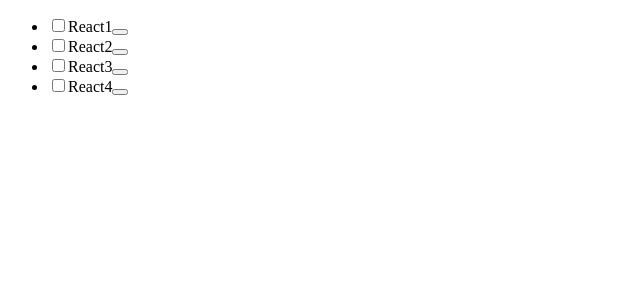
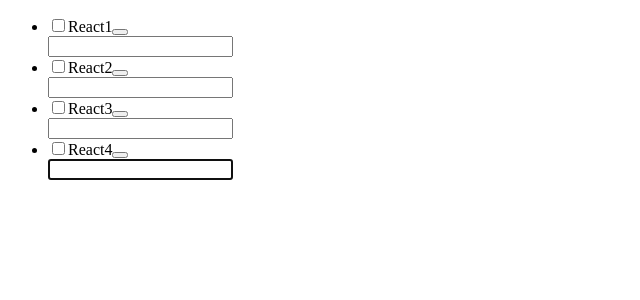
Before and after one commit to rjbernaldo/edifybot-api, a React app in the folder client/: page / in a window 1280 px wide. Shown: the top 300 px of the page, without its empty margins (0-640 px from the left). Built offline with nearby package versions, Linux system fonts and the light colour scheme; the HTML template or start-up script is replaced by a standard one.

Commit message:
Separated each part into its own component

```diff
--- a/client/src/components/CashmereApp.js
+++ b/client/src/components/CashmereApp.js
@@ -1,28 +1,17 @@
-import React from 'react';
+import React, { Component } from 'react';
+import ExpenseList from './ExpenseList';
 
-export default class CashmereApp extends React.Component {
+export default class CashmereApp extends Component {
   getExpenses() {
     return this.props.expenses || [];
   }
   render() {
-    return <div>
-      <section className="cashmereApp">
-        <section className="main">
-          <ul className="expense-list">
-            {this.getExpenses().map(expense =>
-              <li className="active" key={expense.get('text')}>
-                <div className="view">
-                  <input type="checkbox" className="toggle" />
-                  <label htmlFor="expense">
-                    {expense.get('text')}
-                  </label>
-                  <button className="destroy"></button>
-                </div>
-              </li>
-            )}
-          </ul>
+    return (
+      <div>
+        <section className="cashmere-app">
+          <ExpenseList expenses={ this.getExpenses() } />
         </section>
-      </section>
-    </div>
+      </div>
+    );
   }
 }
--- /dev/null
+++ b/client/src/components/ExpenseInput.js
@@ -0,0 +1,9 @@
+import React, { Component } from 'react';
+
+export default class ExpenseInput extends Component {
+  render() {
+    return (
+      <input className="edit" autoFocus={ true } type="text" />
+    );
+  }
+}
--- /dev/null
+++ b/client/src/components/ExpenseItem.js
@@ -0,0 +1,19 @@
+import React, { Component } from 'react';
+import ExpenseInput from './ExpenseInput';
+
+export default class ExpenseItem extends Component {
+  render() {
+    return (
+      <li className="expense">
+        <div className="view">
+          <input type="checkbox" className="toggle" />
+          <label htmlFor="expense">
+            { this.props.text }
+          </label>
+          <button className="destroy"></button>
+        </div>
+        <ExpenseInput />
+      </li>
+    )
+  }
+}
--- /dev/null
+++ b/client/src/components/ExpenseList.js
@@ -0,0 +1,18 @@
+import React, { Component } from 'react';
+import ExpenseItem from './ExpenseItem';
+
+export default class ExpenseList extends Component {
+  render() {
+    return (
+      <section className="main">
+        <ul className="expense-list">
+          {
+            this.props.expenses.map(expense =>
+              <ExpenseItem key={ expense.get('text') } text={ expense.get('text') } />
+            )
+          }
+        </ul>
+      </section>
+    )
+  }
+}
```
